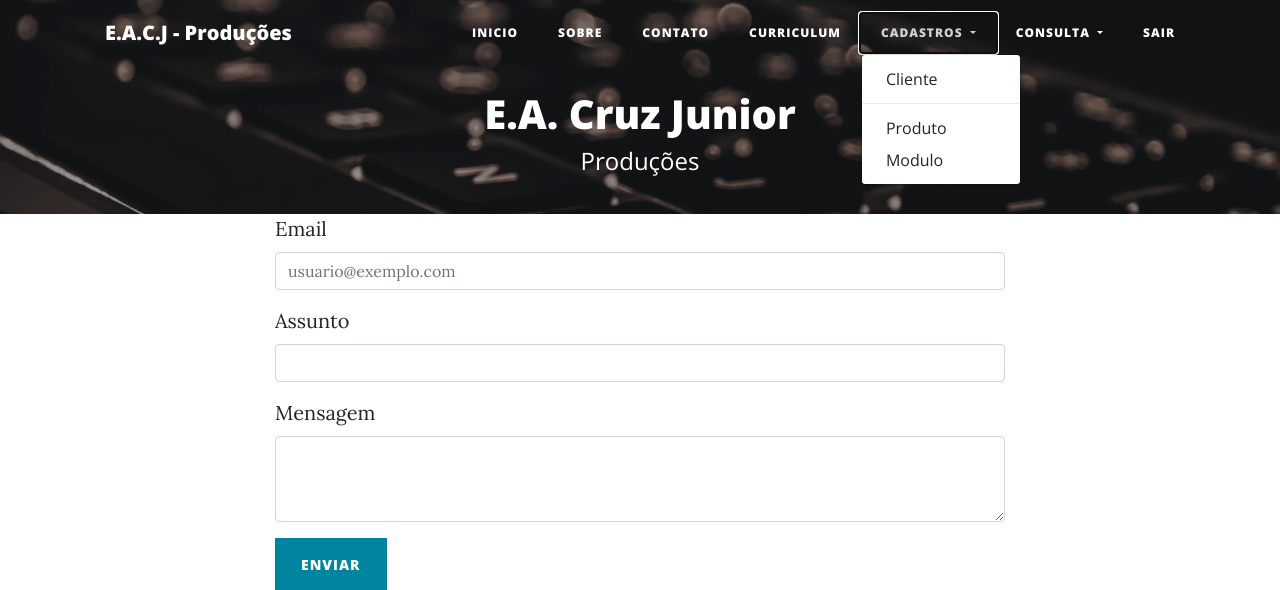
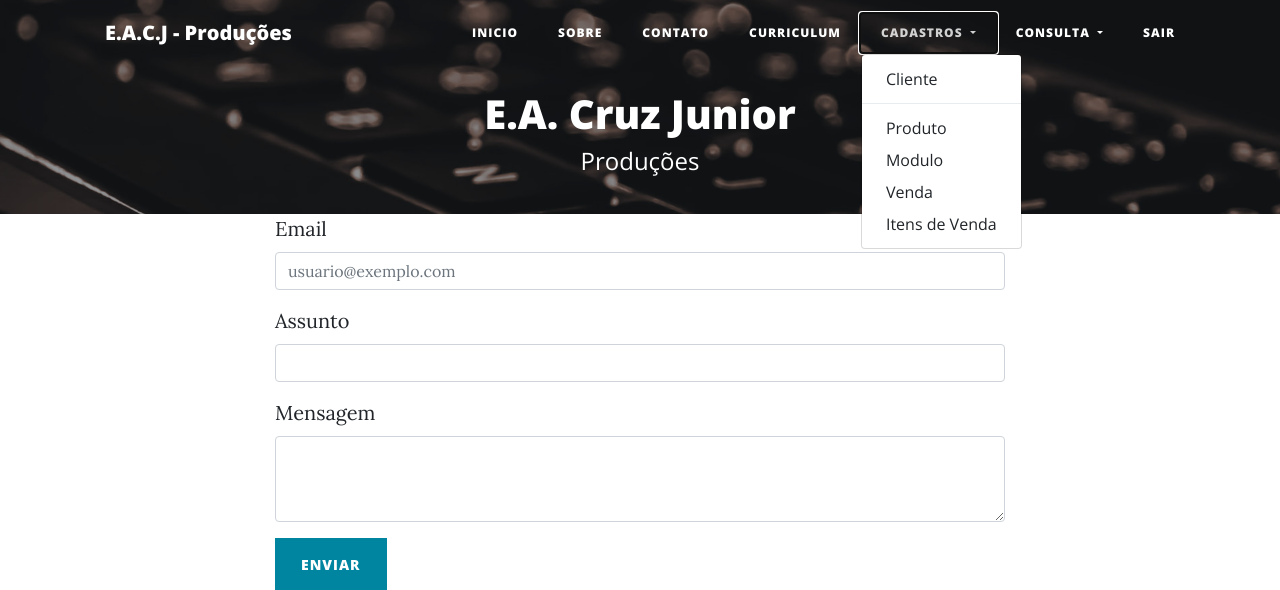
Before and after one commit to EduardoCruzProductions/Atividade1Django, a Django app: page /contato/ in a window 1280 px wide, after a click on "CADASTROS". Shown: the top 590 px of the page. Run offline with Django 3.2, Linux system fonts and the light colour scheme; a user stored in the database is signed in; some libraries are stand-ins or nearby versions.

Commit message:
adicionando novos links

```diff
--- a/bootstrapDjangoSite/main/templates/index_template.html
+++ b/bootstrapDjangoSite/main/templates/index_template.html
@@ -66,6 +66,8 @@
               <div class="dropdown-divider"></div>
               <a class="dropdown-item" href="{% url 'cadastro-produto' %}">Produto</a>
               <a class="dropdown-item" href="{% url 'cadastro-modulo' %}">Modulo</a>
+              <a class="dropdown-item" href="{% url 'cadastro-venda' %}">Venda</a>
+              <a class="dropdown-item" href="{% url 'cadastro-itens-venda' %}">Itens de Venda</a>
             </div>
           </li>
 
@@ -79,6 +81,8 @@
               <div class="dropdown-divider"></div>
               <a class="dropdown-item" href="{% url 'listar-produto' %}">Produto</a>
               <a class="dropdown-item" href="{% url 'listar-modulo' %}">Modulo</a>
+              <a class="dropdown-item" href="{% url 'listar-venda' %}">Venda</a>
+              <a class="dropdown-item" href="{% url 'listar-itens-venda' %}">Itens de Venda</a>
             </div>
           </li>
           {% endif %}
```
